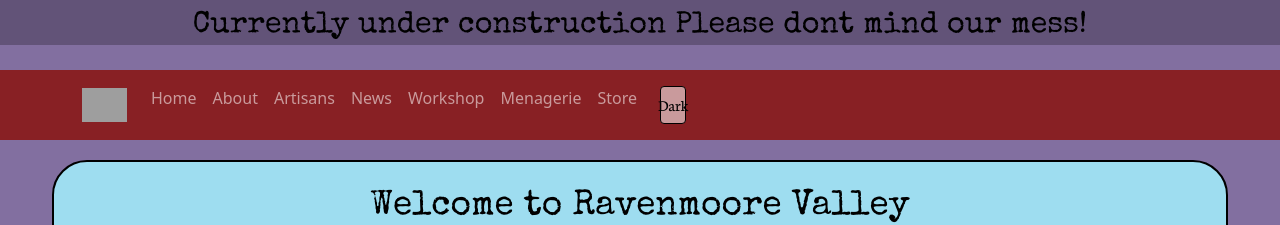
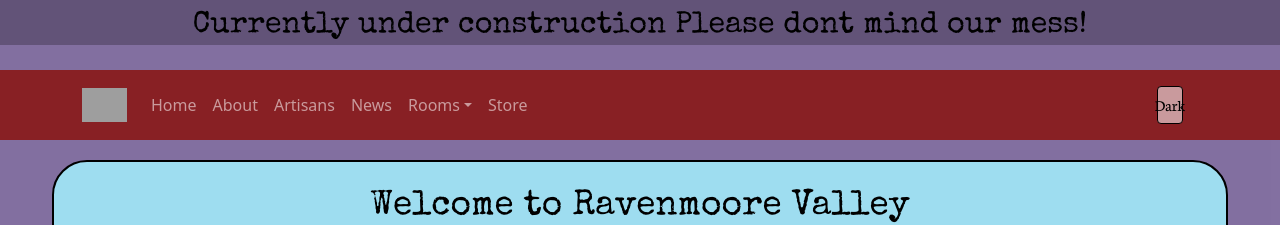
Before and after one commit to M-Ravenmoore/ravenmoore-valley, a React (Create React App) app: page /workshop/arcade in a window 1280 px wide. Shown: the part 158-383 px from the top of the page. Built offline with nearby package versions, Linux system fonts and the light colour scheme; grey boxes are pictures that could not be loaded.

Commit message:
nav bar response fix.

```diff
--- a/src/componets/Nav-Bar/nav.js
+++ b/src/componets/Nav-Bar/nav.js
@@ -1,6 +1,6 @@
 import React from "react";
 
-import { Navbar } from "react-bootstrap";
+import { Navbar, NavDropdown } from "react-bootstrap";
 import { Nav } from "react-bootstrap";
 import { Container } from "react-bootstrap";
 
@@ -12,7 +12,7 @@ function NavigationBar(props){
   return(
 
     <>
-  <Navbar variant="dark" expand="lg">
+  <Navbar variant="dark" expand="md" sticky="top">
     <Container>
     <Navbar.Brand href="#/">
       <img
@@ -23,16 +23,21 @@ function NavigationBar(props){
         alt="Ravenmoore logo"
       />
     </Navbar.Brand>
+    <Navbar.Toggle aria-controls="basic-navbar-nav" />
+    <Navbar.Collapse id="basic-navbar-nav">
       <Nav className="me-auto">
         <Nav.Link href="#/">Home</Nav.Link>
         <Nav.Link href="#about">About</Nav.Link>
         <Nav.Link href="#artists">Artisans</Nav.Link>
         <Nav.Link href="#news">News</Nav.Link>
-      <Nav.Link href="#workshop">Workshop</Nav.Link>
-      <Nav.Link href="#menagerie">Menagerie</Nav.Link>
+        <NavDropdown title="Rooms" id="basic-nav-dropdown">
+          <NavDropdown.Item href="#workshop">Workshop</NavDropdown.Item>
+          <NavDropdown.Item href="#menagerie">Menagerie</NavDropdown.Item>
+        </NavDropdown>
         <Nav.Link href="#store">Store</Nav.Link>
+      </Nav>
+    </Navbar.Collapse>
     <ThemeSwitch/>
-    </Nav>
     </Container>
   </Navbar>
 
```
Lines whose indentation alone changed are shown as unchanged.
